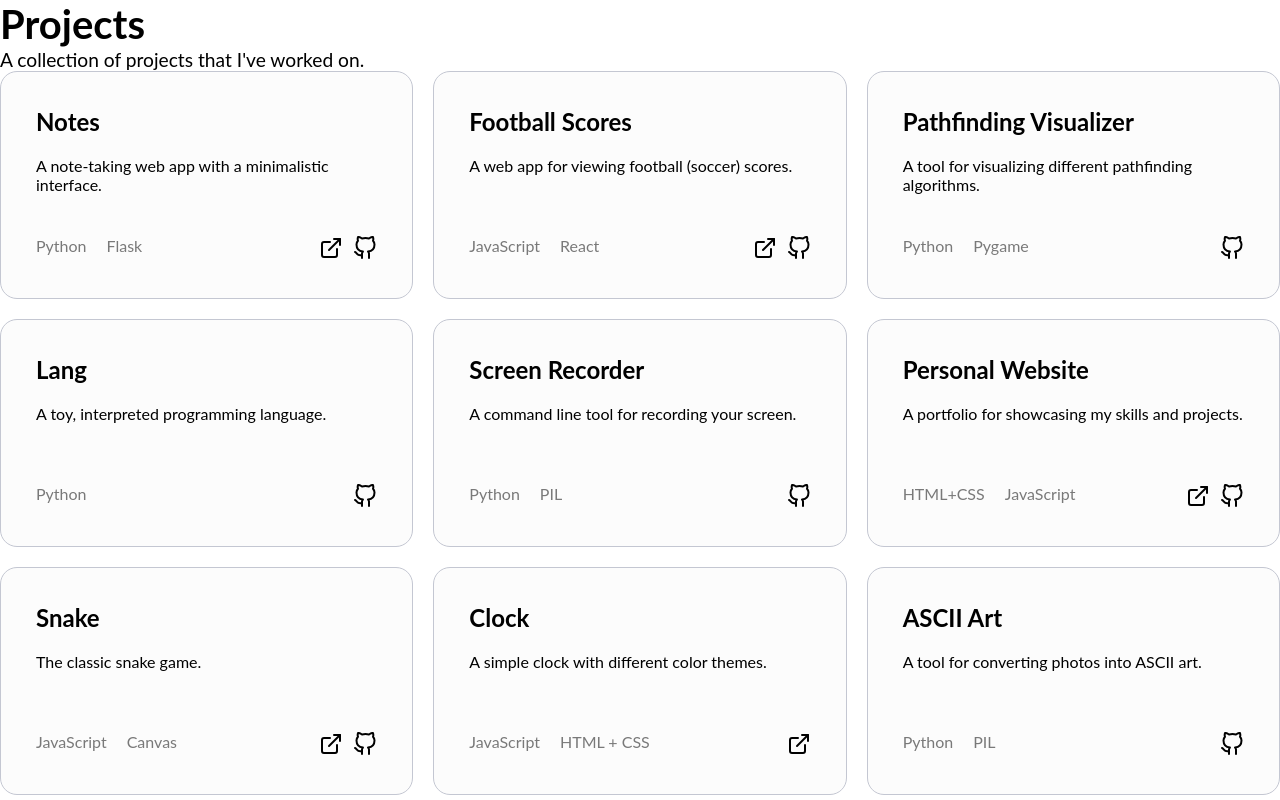
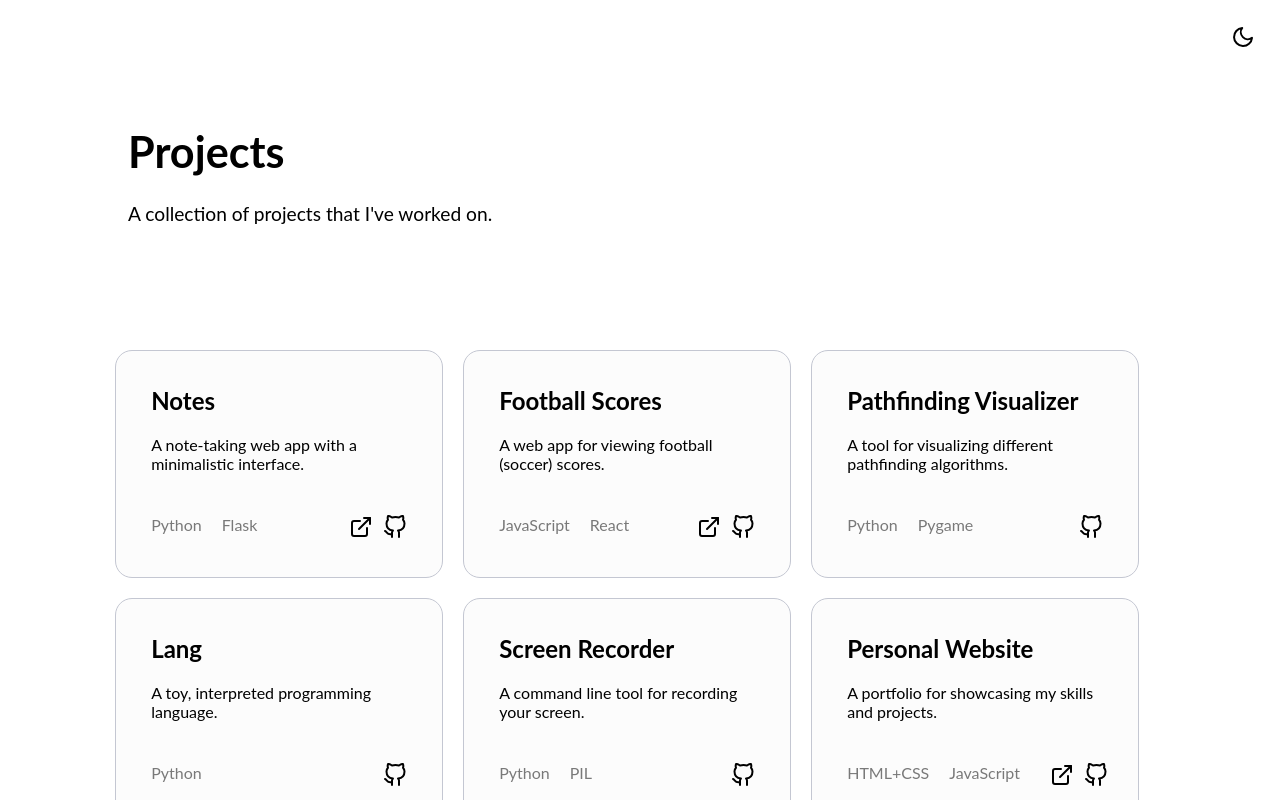
Before and after one commit to MiniCube11/projects, a React (Create React App) app: page / in a window 1280 px wide. Shown: the top 800 px of the page. Built offline with nearby package versions, Linux system fonts and the light colour scheme.

Commit message:
Implement light and dark themes

```diff
--- a/src/App.js
+++ b/src/App.js
@@ -1,23 +1,52 @@
+import { useState } from 'react';
 import Project from './Project';
 import { projects } from './projectsData';
-import styled from 'styled-components';
+import styled, { ThemeProvider, createGlobalStyle } from 'styled-components';
+import { LightTheme, DarkTheme } from './Themes'
 
-const AppContainer = styled.div`
-  font-family: 'Lato', sans-serif;
+import dark from './icons/dark.svg';
+import light from './icons/light.svg';
+
+const GlobalStyles = createGlobalStyle`
+  body {
+    font-family: 'Lato', sans-serif;
+    background-color: ${props => props.theme.background};
+  }
+`
+
+const HeadingContent = styled.div`
+  margin: 125px 0;
+`
+
+const DarkModeButton = styled.button`
+  position: fixed;
+  top: 20px;
+  right: 20px;
+  padding: 5px;
+  background-color: transparent;
+  border: none;
 `
 
 const ProjectsContainer = styled.div`
+  width: 80vw;
+  margin-left: 9vw;
+  margin-bottom: 100px;
   display: grid;
   grid-template-columns: repeat(3, minmax(250px, 1fr));
   grid-gap: 20px;
 `
 
 const Title = styled.h1`
-  font-size: 2.5em;
+  margin-left: 10vw;
+  margin-bottom: 25px;
+  font-size: 2.7em;
+  color: ${props => props.theme.textColor};
 `
 
 const Description = styled.p`
+  margin-left: 10vw;
   font-size: 1.2em;
+  color: ${props => props.theme.textColor};
 `
 
 function sortProjects(projects, sortBy) {
@@ -34,16 +63,28 @@ function sortProjects(projects, sortBy) {
 }
 
 function App() {
+  const [darkMode, setDarkMode] = useState(false);
+
+  const toggleDarkMode = () => {
+    setDarkMode(x => !x)
+  }
+
   return (
-    <AppContainer>
-      <Title>Projects</Title>
-      <Description>A collection of projects that I've worked on.</Description>
-      <ProjectsContainer>
+    <ThemeProvider theme={darkMode ? DarkTheme : LightTheme}>
+      <GlobalStyles />
+      <HeadingContent>
+        <Title>Projects</Title>
+        <Description>A collection of projects that I've worked on.</Description>
+      </HeadingContent>
+      <DarkModeButton onClick={toggleDarkMode}>
+        <img src={darkMode ? light : dark} alt='' />
+      </DarkModeButton>
+      <ProjectsContainer dark={darkMode}>
         {sortProjects(projects, null).map((project) =>
           <Project project={project}/>
         )}
       </ProjectsContainer>
-    </AppContainer>
+    </ThemeProvider>
   );
 }
 
--- a/src/Project.js
+++ b/src/Project.js
@@ -5,18 +5,20 @@ import github from './icons/github.svg'
 import link from './icons/link.svg'
 
 const ProjectContainer = styled.div`
-    background-color: #FCFCFC;
-    border: 1px solid #C4C7D2;
+    background-color: ${props => props.theme.cardBackground};
+    border: ${props => props.theme.cardBorder};
     border-radius: 17px;
     padding: 35px;
 `
 
 const Name = styled.h2`
+    color: ${props => props.theme.textColor};
     font-weight: bold;
     margin-bottom: 20px;
 `
 
 const Description = styled.p`
+    color: ${props => props.theme.textColor};
     height: 40px;
     margin-bottom: 40px;
 `
--- /dev/null
+++ b/src/Themes.js
@@ -0,0 +1,13 @@
+export const LightTheme = {
+    background: "white",
+    textColor: "black",
+    cardBackground: "#FCFCFC",
+    cardBorder: "1px solid #C4C7D2",
+}
+
+export const DarkTheme = {
+    background: "#121212",
+    textColor: "#D5D5D5",
+    cardBackground: "#1E1E1E",
+    cardBorder: "none",
+}
```
Also changed, not shown: src/icons/dark.svg (added), src/icons/light.svg (added).
